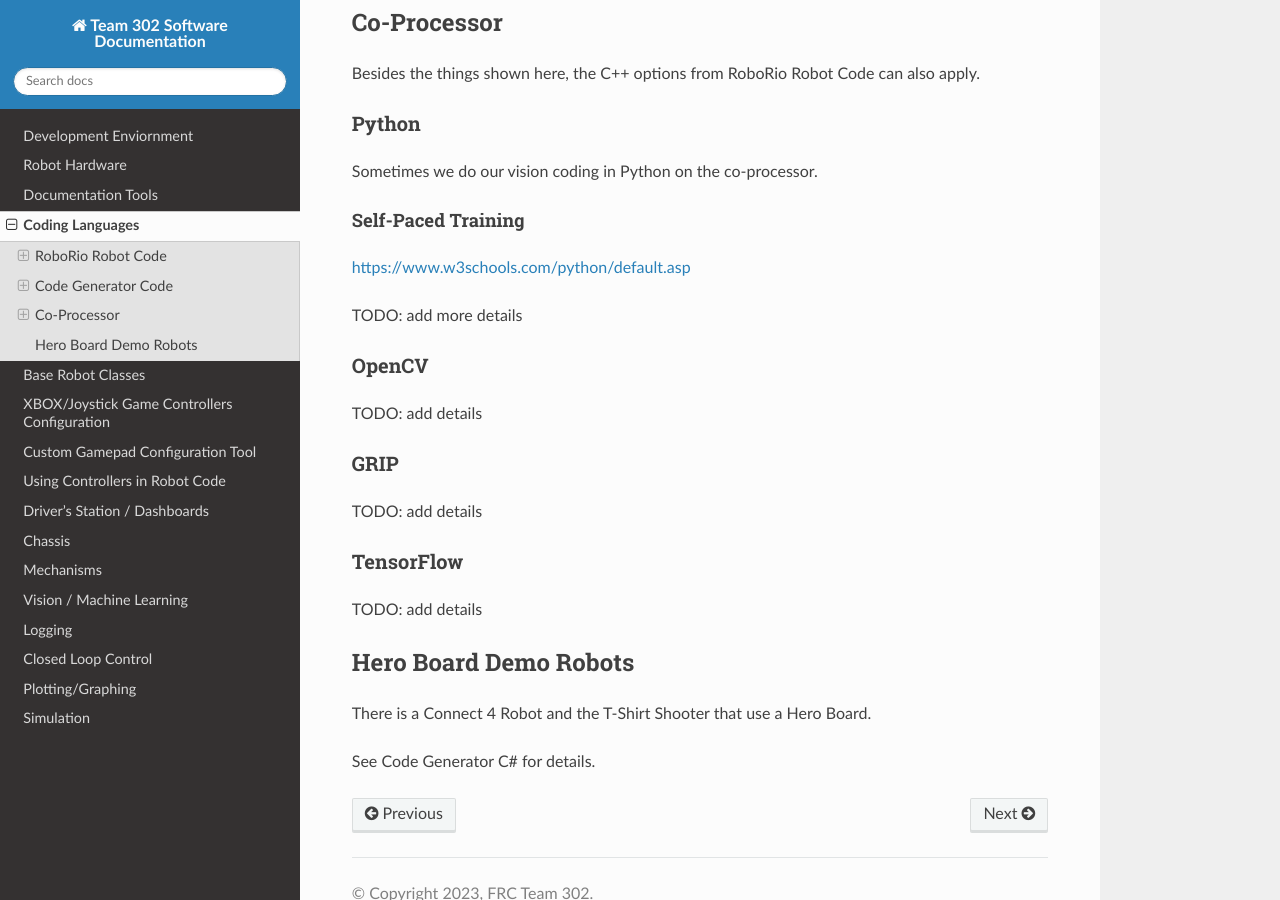
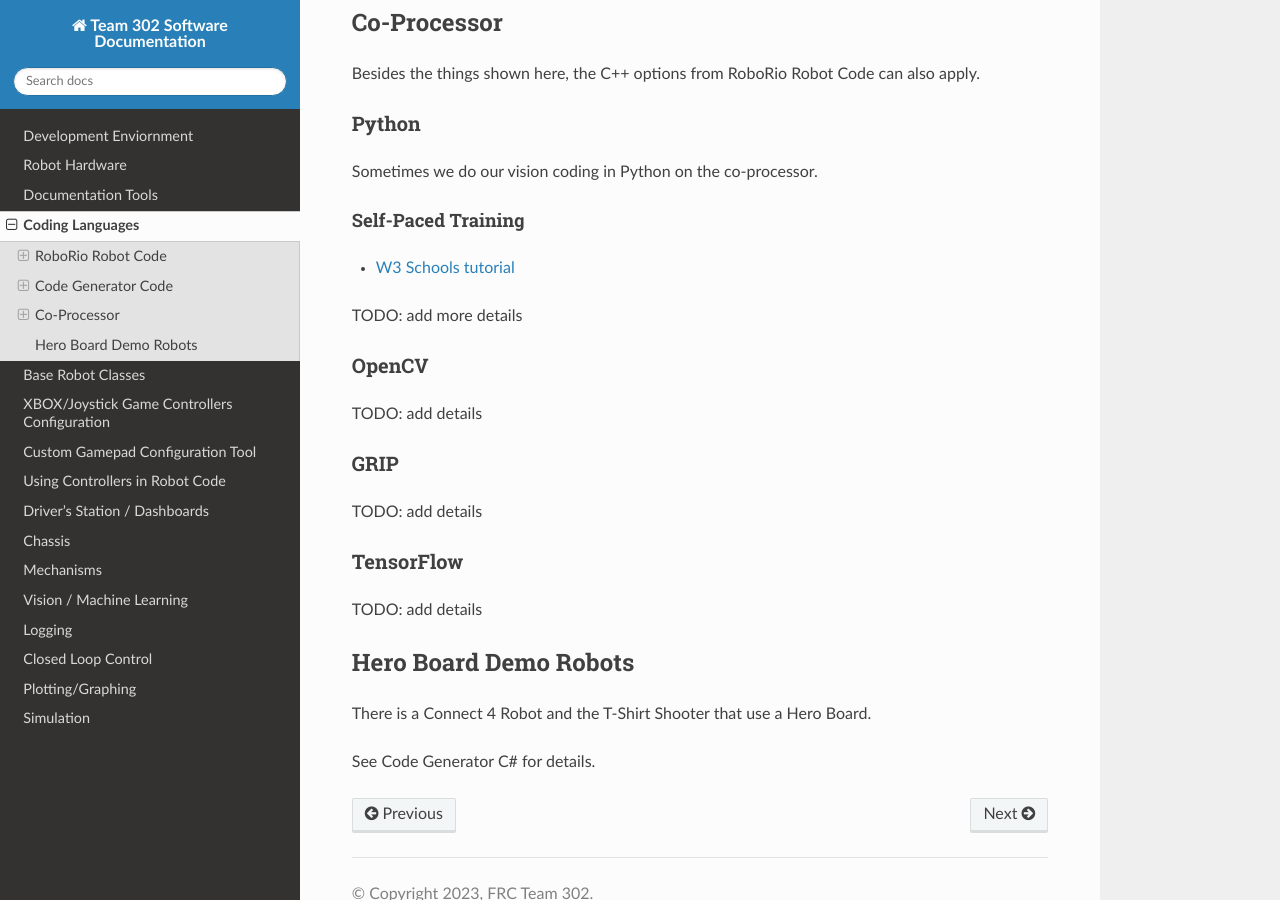
Before and after one commit to Team302/Team302Doco, a Sphinx documentation site: the page built from docs/codingLanguages.rst, in a window 1280 px wide and 900 px high, scrolled down 1448 px. Built offline with Sphinx 7.4.7 and the Read the Docs theme 2.0.0, drawn with Linux system fonts in a browser that asks for light colours.

Commit message:
Update codingLanguages.rst

```diff
--- a/docs/codingLanguages.rst
+++ b/docs/codingLanguages.rst
@@ -90,7 +90,7 @@ Sometimes we do our vision coding in Python on the co-processor.
 Self-Paced Training
 ~~~~~~~~~~~~~~~~~~~~~
 
-https://www.w3schools.com/python/default.asp
+-    `W3 Schools tutorial <https://www.w3schools.com/python/default.asp>`_
 
 
 TODO:  add more details
```
